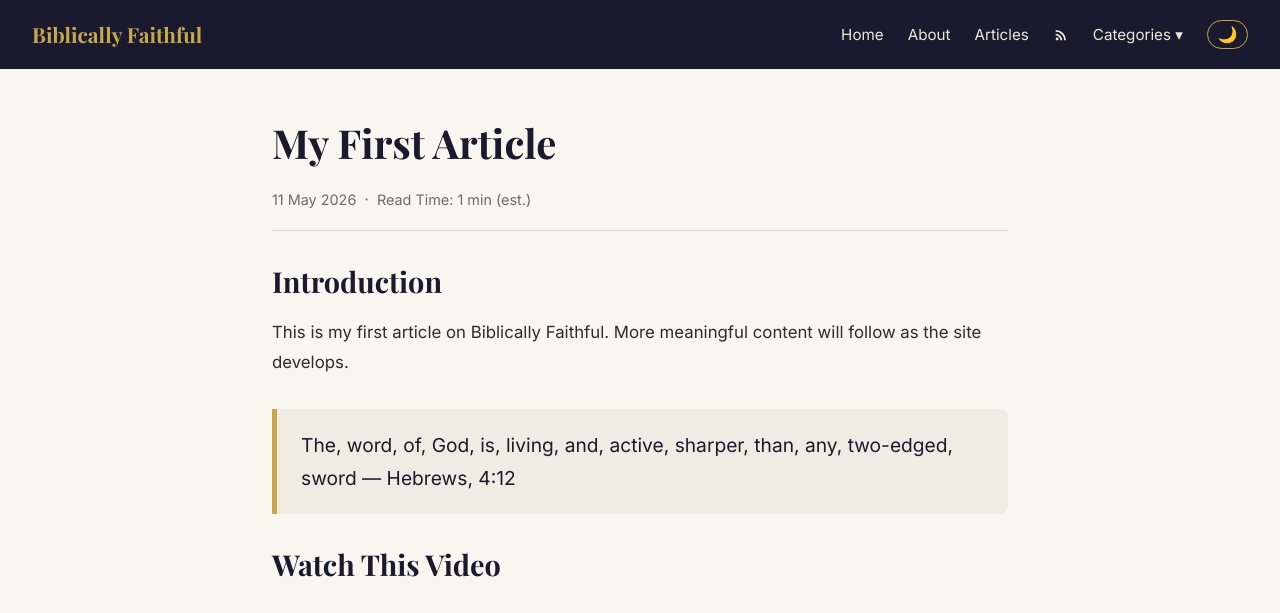
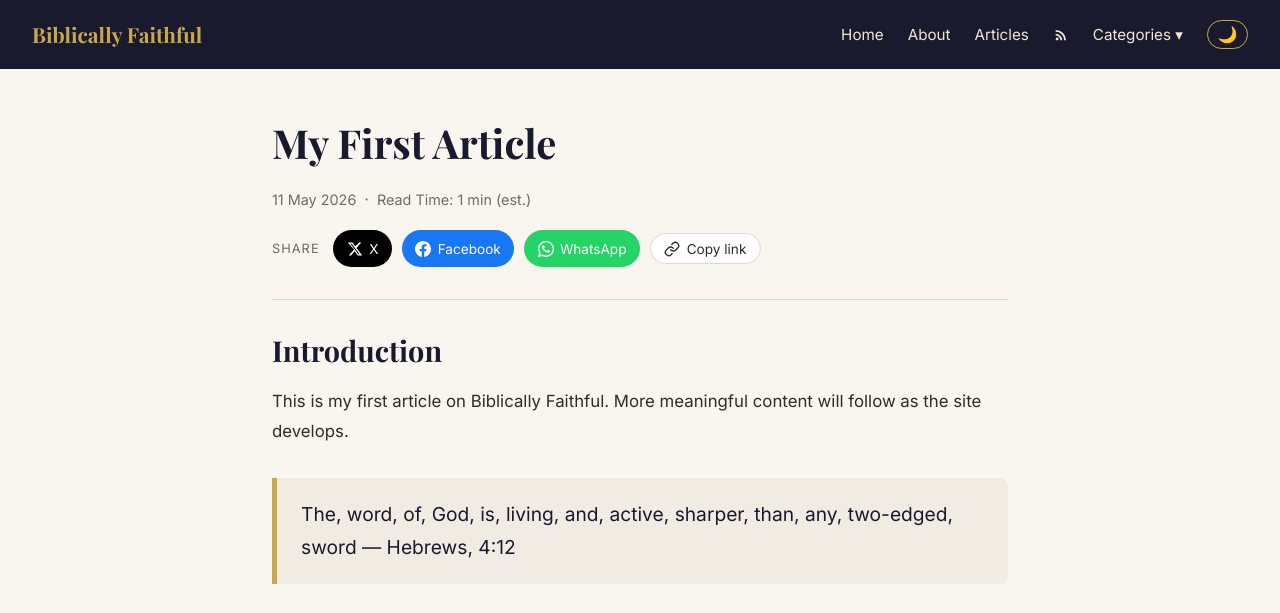
Before and after one commit to Major-Linux/biblicallyfaithful, an Eleventy site: page articles/my-first-article.md in a window 1280 px wide. Shown: the top 613 px of the page. Built offline with nearby package versions, Linux system fonts and the light colour scheme; Eleventy itself is replaced by a stand-in of ours; files that its build step writes are made by us from their sources.

Commit message:
Add social share buttons to articles

```diff
--- a/_includes/article.njk
+++ b/_includes/article.njk
@@ -1,6 +1,59 @@
 ---
 layout: base.njk
 ---
+
+{% set shareUrl = "https://biblicallyfaithful.org" + page.url %}
+{% set shareTitle = title %}
+
+{% macro shareButtons() %}
+<div class="share-buttons">
+  <span class="share-buttons__label">Share</span>
+
+  <a class="share-btn share-btn--twitter"
+     href="https://twitter.com/intent/tweet?url={{ shareUrl | urlencode }}&text={{ shareTitle | urlencode }}"
+     target="_blank"
+     rel="noopener noreferrer"
+     aria-label="Share on X (Twitter)">
+    <svg xmlns="http://www.w3.org/2000/svg" width="16" height="16" viewBox="0 0 24 24" fill="currentColor">
+      <path d="M18.244 2.25h3.308l-7.227 8.26 8.502 11.24H16.17l-4.714-6.231-5.401 6.231H2.744l7.737-8.835L1.254 2.25H8.08l4.253 5.622 5.911-5.622zm-1.161 17.52h1.833L7.084 4.126H5.117z"/>
+    </svg>
+    <span>X</span>
+  </a>
+
+  <a class="share-btn share-btn--facebook"
+     href="https://www.facebook.com/sharer/sharer.php?u={{ shareUrl | urlencode }}"
+     target="_blank"
+     rel="noopener noreferrer"
+     aria-label="Share on Facebook">
+    <svg xmlns="http://www.w3.org/2000/svg" width="16" height="16" viewBox="0 0 24 24" fill="currentColor">
+      <path d="M24 12.073c0-6.627-5.373-12-12-12s-12 5.373-12 12c0 5.99 4.388 10.954 10.125 11.854v-8.385H7.078v-3.47h3.047V9.43c0-3.007 1.792-4.669 4.533-4.669 1.312 0 2.686.235 2.686.235v2.953H15.83c-1.491 0-1.956.925-1.956 1.874v2.25h3.328l-.532 3.47h-2.796v8.385C19.612 23.027 24 18.062 24 12.073z"/>
+    </svg>
+    <span>Facebook</span>
+  </a>
+
+  <a class="share-btn share-btn--whatsapp"
+     href="https://wa.me/?text={{ shareTitle | urlencode }}%20{{ shareUrl | urlencode }}"
+     target="_blank"
+     rel="noopener noreferrer"
+     aria-label="Share on WhatsApp">
+    <svg xmlns="http://www.w3.org/2000/svg" width="16" height="16" viewBox="0 0 24 24" fill="currentColor">
+      <path d="M17.472 14.382c-.297-.149-1.758-.867-2.03-.967-.273-.099-.471-.148-.67.15-.197.297-.767.966-.94 1.164-.173.199-.347.223-.644.075-.297-.15-1.255-.463-2.39-1.475-.883-.788-1.48-1.761-1.653-2.059-.173-.297-.018-.458.13-.606.134-.133.298-.347.446-.52.149-.174.198-.298.298-.497.099-.198.05-.371-.025-.52-.075-.149-.669-1.612-.916-2.207-.242-.579-.487-.5-.669-.51-.173-.008-.371-.01-.57-.01-.198 0-.52.074-.792.372-.272.297-1.04 1.016-1.04 2.479 0 1.462 1.065 2.875 1.213 3.074.149.198 2.096 3.2 5.077 4.487.709.306 1.262.489 1.694.625.712.227 1.36.195 1.871.118.571-.085 1.758-.719 2.006-1.413.248-.694.248-1.289.173-1.413-.074-.124-.272-.198-.57-.347m-5.421 7.403h-.004a9.87 9.87 0 01-5.031-1.378l-.361-.214-3.741.982.998-3.648-.235-.374a9.86 9.86 0 01-1.51-5.26c.001-5.45 4.436-9.884 9.888-9.884 2.64 0 5.122 1.03 6.988 2.898a9.825 9.825 0 012.893 6.994c-.003 5.45-4.437 9.884-9.885 9.884m8.413-18.297A11.815 11.815 0 0012.05 0C5.495 0 .16 5.335.157 11.892c0 2.096.547 4.142 1.588 5.945L.057 24l6.305-1.654a11.882 11.882 0 005.683 1.448h.005c6.554 0 11.89-5.335 11.893-11.893a11.821 11.821 0 00-3.48-8.413z"/>
+    </svg>
+    <span>WhatsApp</span>
+  </a>
+
+  <button class="share-btn share-btn--copy"
+     onclick="copyLink()"
+     aria-label="Copy link">
+    <svg xmlns="http://www.w3.org/2000/svg" width="16" height="16" viewBox="0 0 24 24" fill="none" stroke="currentColor" stroke-width="2" stroke-linecap="round" stroke-linejoin="round">
+      <path d="M10 13a5 5 0 0 0 7.54.54l3-3a5 5 0 0 0-7.07-7.07l-1.72 1.71"></path>
+      <path d="M14 11a5 5 0 0 0-7.54-.54l-3 3a5 5 0 0 0 7.07 7.07l1.71-1.71"></path>
+    </svg>
+    <span id="copy-label">Copy link</span>
+  </button>
+
+</div>
+{% endmacro %}
 
 <article>
   <header>
@@ -10,10 +63,12 @@ layout: base.njk
       <span class="meta-divider">·</span>
       <span class="reading-time">{{ content | readingTime }}</span>
     </div>
+    {{ shareButtons() }}
   </header>
   <div class="content">
     {{ content | safe }}
   </div>
+  {{ shareButtons() }}
 </article>
 
 {% set previousPost = collections.articles | previousPost(page) %}
@@ -39,3 +94,13 @@ layout: base.njk
   </div>
 </nav>
 {% endif %}
+
+<script>
+function copyLink() {
+  navigator.clipboard.writeText(window.location.href).then(() => {
+    const label = document.getElementById('copy-label');
+    label.textContent = 'Copied!';
+    setTimeout(() => label.textContent = 'Copy link', 2000);
+  });
+}
+</script>
--- a/css/style.css
+++ b/css/style.css
@@ -671,3 +671,62 @@ footer {
   margin: 0;
   color: var(--callout-text);
 }
+
+/* ── Share Buttons ── */
+.share-buttons {
+  display: flex;
+  align-items: center;
+  gap: 0.6rem;
+  flex-wrap: wrap;
+  margin: 1rem 0;
+}
+
+.share-buttons__label {
+  font-size: 0.8rem;
+  text-transform: uppercase;
+  letter-spacing: 0.08em;
+  color: var(--text-muted);
+  font-family: 'Inter', sans-serif;
+  margin-right: 0.25rem;
+}
+
+.share-btn {
+  display: inline-flex;
+  align-items: center;
+  gap: 0.4rem;
+  padding: 0.4rem 0.85rem;
+  border-radius: 20px;
+  font-size: 0.85rem;
+  font-family: 'Inter', sans-serif;
+  text-decoration: none;
+  border: none;
+  cursor: pointer;
+  transition: opacity 0.2s ease, transform 0.2s ease;
+  color: #ffffff;
+}
+
+.share-btn:hover {
+  opacity: 0.85;
+  transform: translateY(-1px);
+  color: #ffffff;
+}
+
+.share-btn--twitter  { background: #000000; }
+.share-btn--facebook { background: #1877f2; }
+.share-btn--whatsapp { background: #25d366; }
+
+.share-btn--copy {
+  background: var(--bg-card);
+  border: 1px solid var(--border);
+  color: var(--text);
+}
+
+.share-btn--copy:hover {
+  border-color: var(--accent);
+  color: var(--text);
+}
+
+/* ── Hide share buttons in print ── */
+@media print {
+  .share-buttons { display: none !important; }
+}
```
